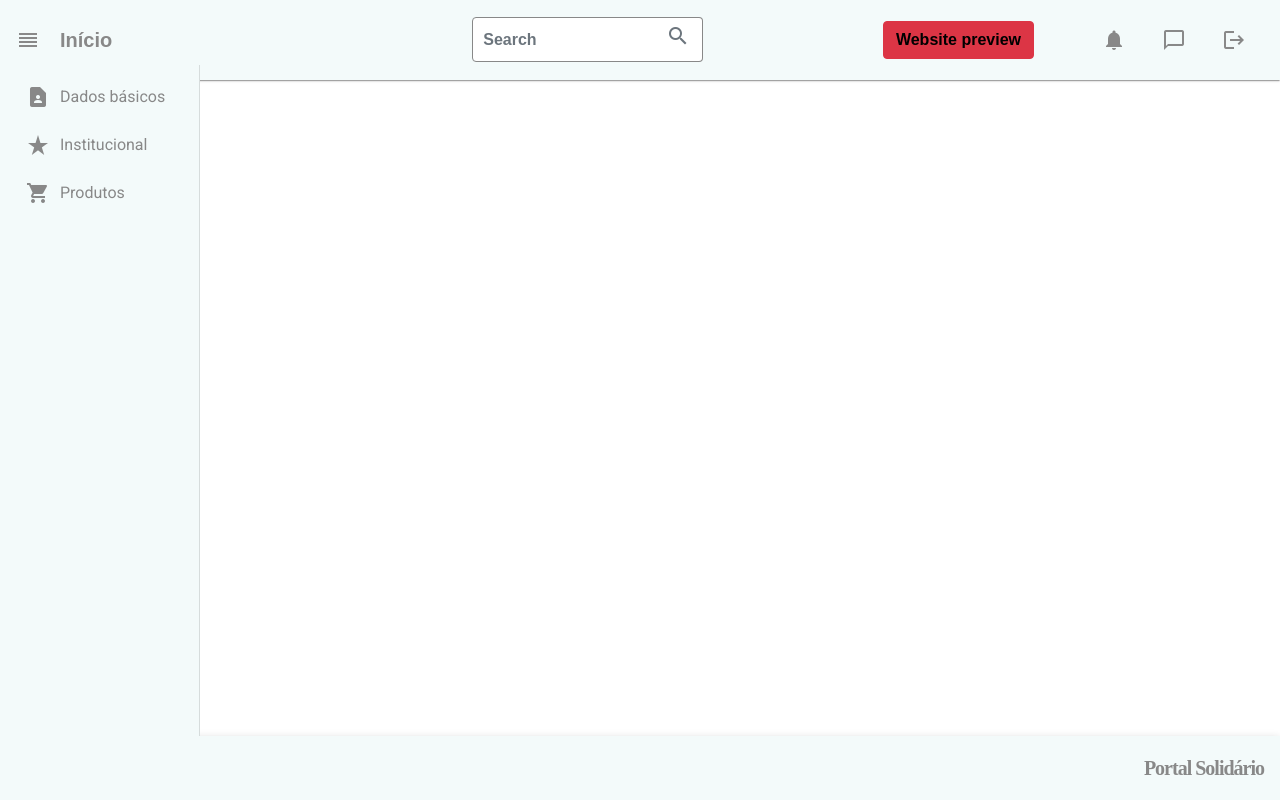
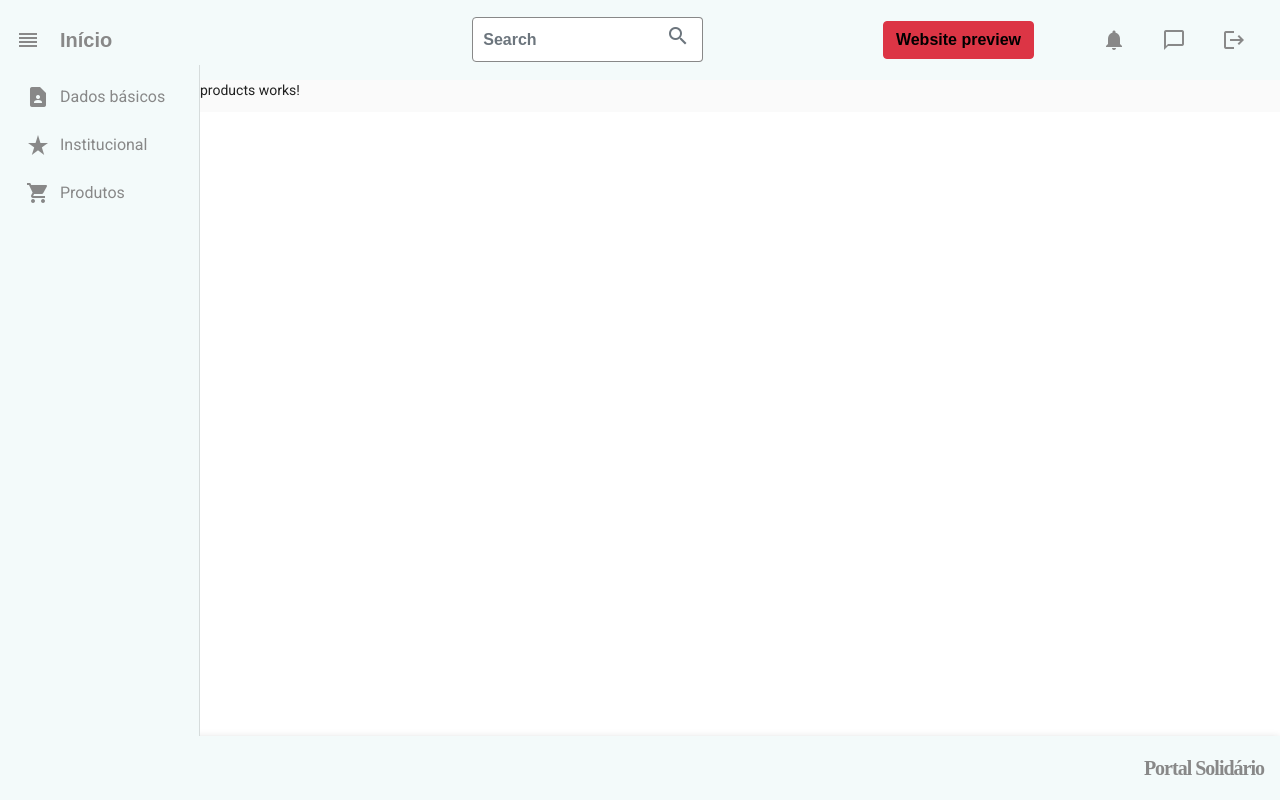
Before and after one commit to E-Fernandez-Albuquerque/PortalSolidario, an Angular app in the folder frontend/: page /products in a window 1280 px wide. Before the commit this address led to /. Built offline with nearby package versions, Linux system fonts and the light colour scheme; a web font is replaced by a local one.

Commit message:
Routes & menu
Menu lateral e início de rotas da seção de criação da página da instituição.

```diff
--- a/frontend/src/app/app-routing.module.ts
+++ b/frontend/src/app/app-routing.module.ts
@@ -1,7 +1,11 @@
-import { NgModule } from '@angular/core';
+import { ProductsComponent } from './body/products/products.component';
+import { NgModule, Component } from '@angular/core';
 import { RouterModule, Routes } from '@angular/router';
 
-const routes: Routes = [];
+const routes: Routes = [{
+  path: "products",
+  component: ProductsComponent
+}];
 
 @NgModule({
   imports: [RouterModule.forRoot(routes)],
--- a/frontend/src/app/app.module.ts
+++ b/frontend/src/app/app.module.ts
@@ -12,14 +12,16 @@ import { MatCardModule } from '@angular/material/card';
 import { FooterComponent } from './template/footer/footer.component';
 import { SideMenuComponent } from './template/side-menu/side-menu.component'
 import { MatSidenavModule } from '@angular/material/sidenav'
-import { MatListModule } from '@angular/material/list'
+import { MatListModule } from '@angular/material/list';
+import { ProductsComponent } from './body/products/products.component'
 
 @NgModule({
   declarations: [
     AppComponent,
     HeaderComponent,
     FooterComponent,
-    SideMenuComponent
+    SideMenuComponent,
+    ProductsComponent
   ],
   imports: [
     BrowserModule,
--- /dev/null
+++ b/frontend/src/app/body/products/products.component.html
@@ -0,0 +1 @@
+<p>products works!</p>
--- /dev/null
+++ b/frontend/src/app/body/products/products.component.ts
@@ -0,0 +1,15 @@
+import { Component, OnInit } from '@angular/core';
+
+@Component({
+  selector: 'app-products',
+  templateUrl: './products.component.html',
+  styleUrls: ['./products.component.css']
+})
+export class ProductsComponent implements OnInit {
+
+  constructor() { }
+
+  ngOnInit(): void {
+  }
+
+}
--- a/frontend/src/app/template/side-menu/side-menu.component.html
+++ b/frontend/src/app/template/side-menu/side-menu.component.html
@@ -9,7 +9,7 @@
                 <i class="material-icons">star_rate</i>
                 Institucional
             </a>
-            <a mat-list-item class="item">
+            <a mat-list-item class="item" routerLink="products">
                 <i class="material-icons">shopping_cart</i>
                 Produtos
             </a>
```
Also changed, not shown: frontend/src/app/body/products/products.component.css (added).
